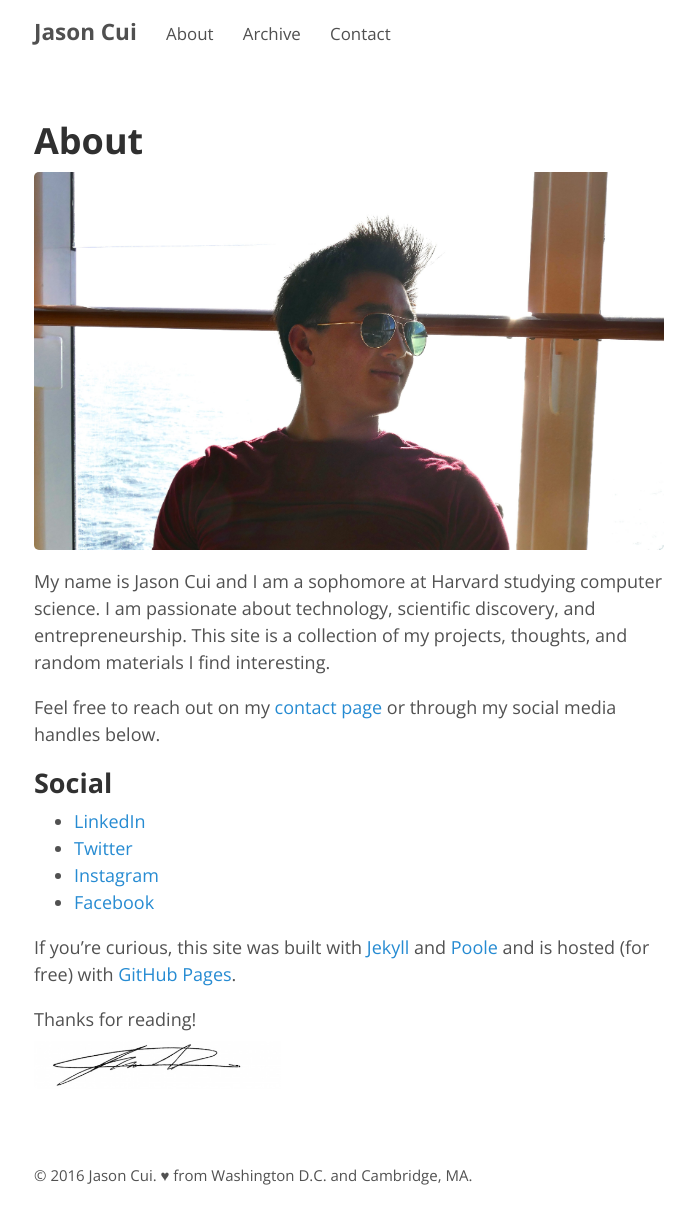
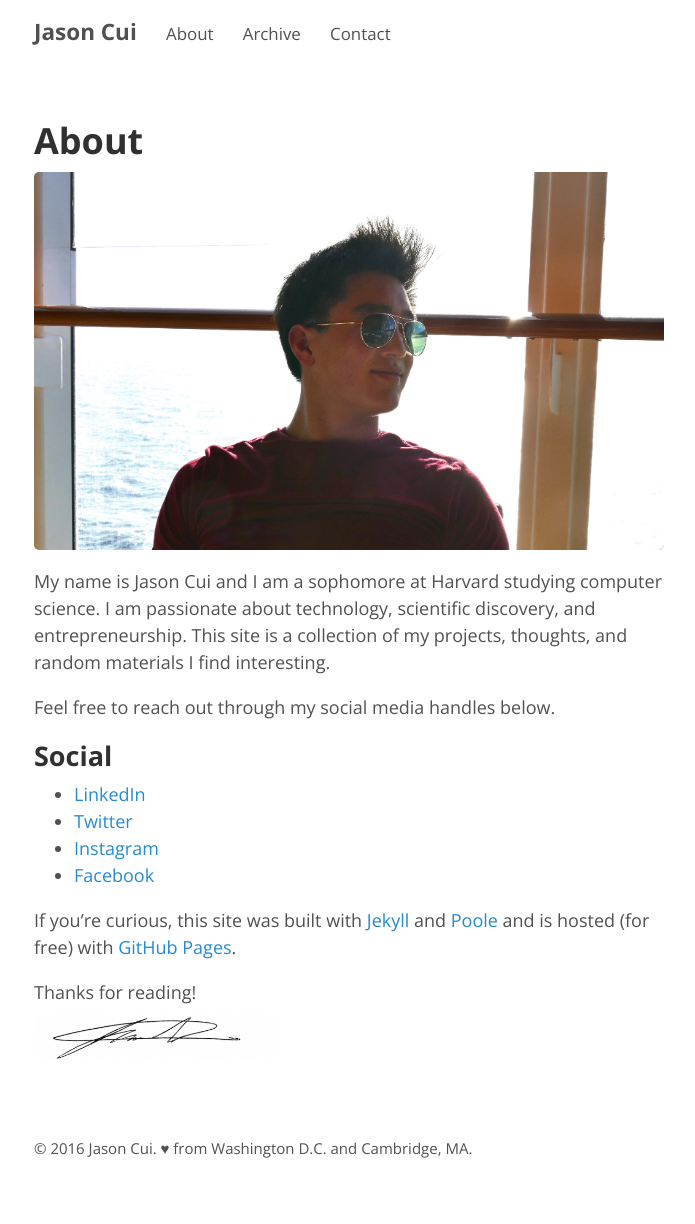
Before and after one commit to jasoncui/jasoncui.github.io, a Jekyll site: the page built from about.md, in a window 1280 px wide. Shown: the whole page, without its empty margins (291-986 px from the left). Built offline with Jekyll 4.4.1, drawn with Linux system fonts in a browser that asks for light colours; after the commit the page ends 1197 px from its top, so only the background shows below that.

Commit message:
new contact info

```diff
--- a/about.md
+++ b/about.md
@@ -7,7 +7,7 @@ title: About
 
 My name is Jason Cui and I am a sophomore at Harvard studying computer science. I am passionate about technology, scientific discovery, and entrepreneurship. This site is a collection of my projects, thoughts, and random materials I find interesting.
 
-Feel free to reach out on my [contact page]({{ site.url }}/contact) or through my social media handles below.
+Feel free to reach out through my social media handles below.
 
 ## Social
 
```
